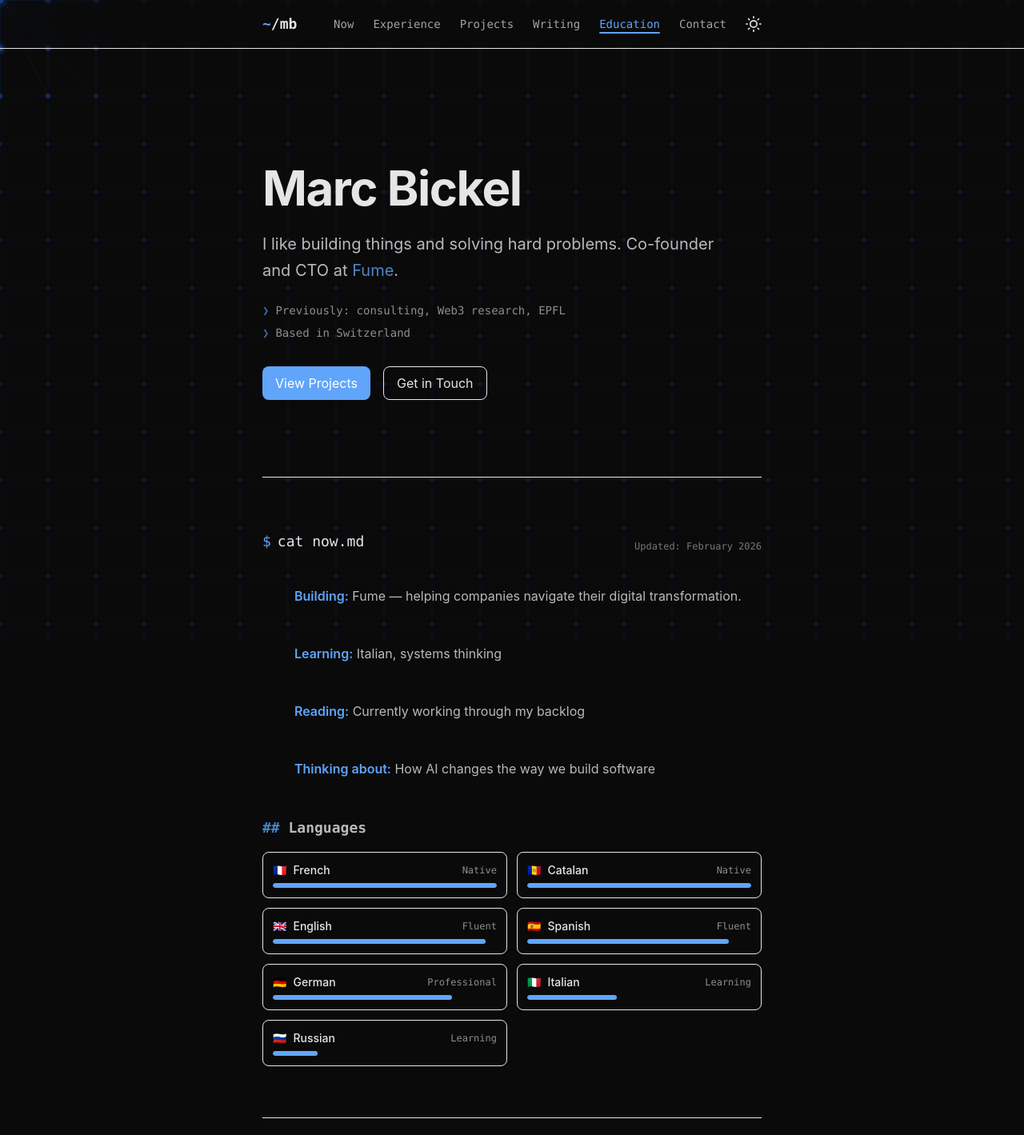
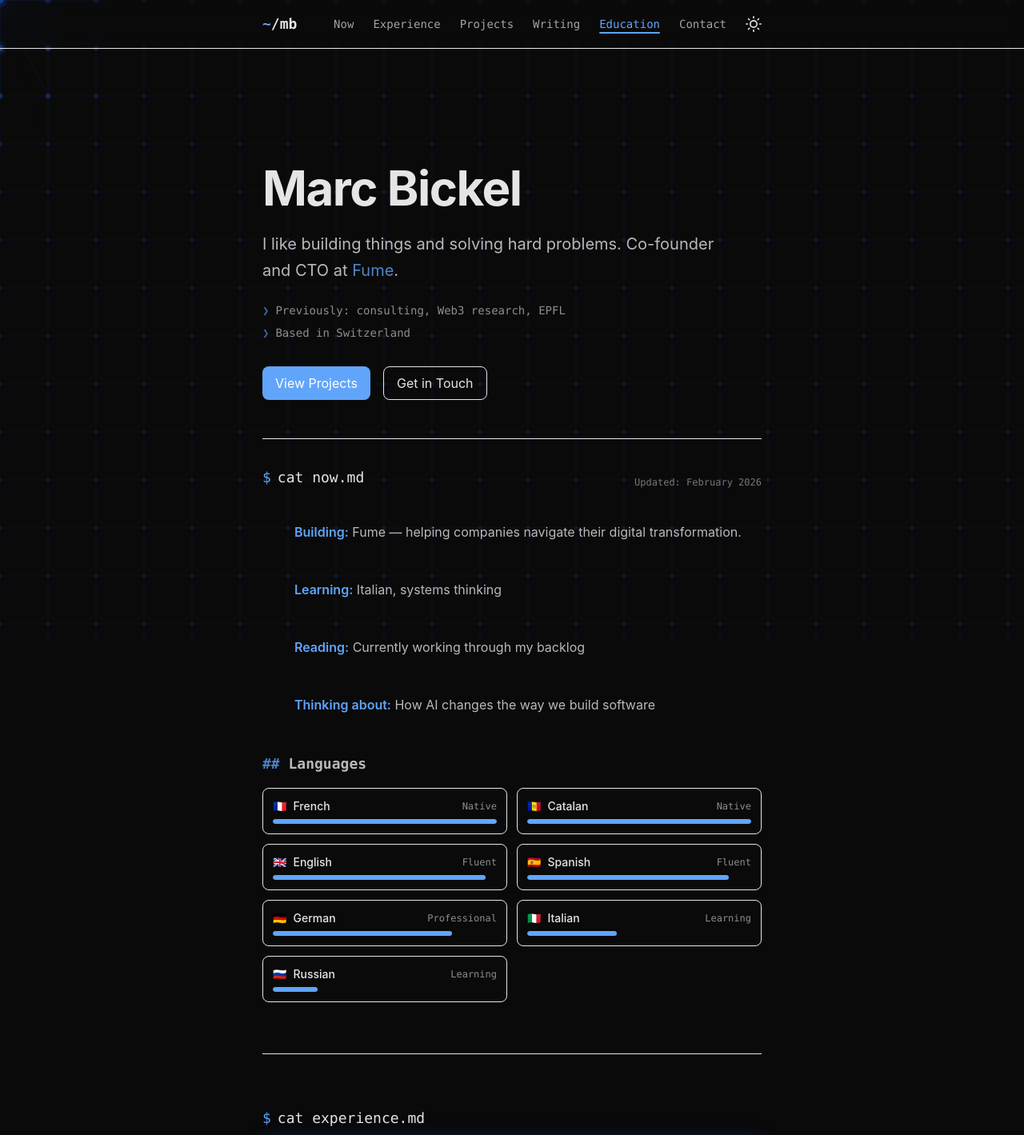
Before and after one commit to MarcBickel/personal-website, a Next.js app: page / in a window 1280 px wide. Shown: the top 1419 px of the page at 80% size. Built offline with nearby package versions, Linux system fonts and the light colour scheme.

Commit message:
fix: reduce spacing below hero buttons and separator line
- Hero: reduced bottom padding (py-24 -> pt-24 pb-12)
- Now section: reduced top padding (py-16 -> pt-8 pb-16)

```diff
--- a/components/sections/Hero.tsx
+++ b/components/sections/Hero.tsx
@@ -3,7 +3,7 @@ import { ScrollReveal } from '@/components/ScrollReveal'
 
 export default function Hero() {
   return (
-    <section id="top" className="py-24 relative">
+    <section id="top" className="pt-24 pb-12 relative">
       <ScrollReveal>
         <h1 className="text-5xl md:text-6xl font-bold mb-6 tracking-tight">
           <HackerText text="Marc Bickel" delay={200} />
--- a/components/sections/Now.tsx
+++ b/components/sections/Now.tsx
@@ -20,7 +20,7 @@ export default function Now() {
   ]
 
   return (
-    <section id="now" className="py-16 border-t border-foreground/10">
+    <section id="now" className="pt-8 pb-16 border-t border-foreground/10">
       <div className="flex items-center justify-between mb-4">
         <ScrollTypingHeader sectionName="Now" />
         <ScrollReveal>
```
